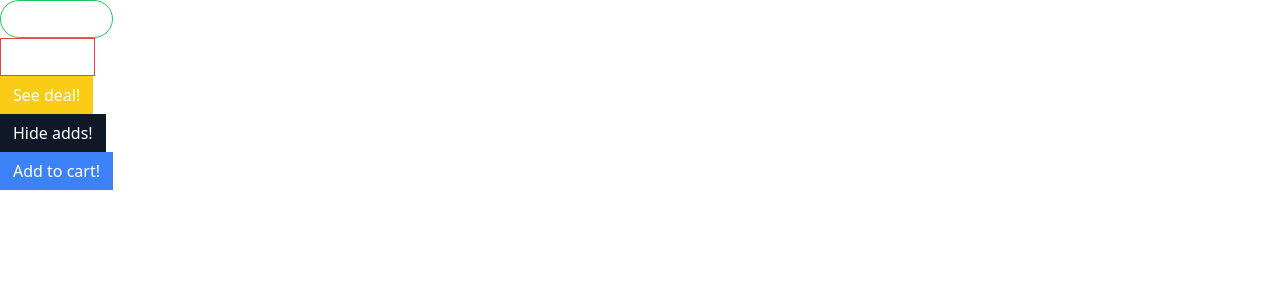
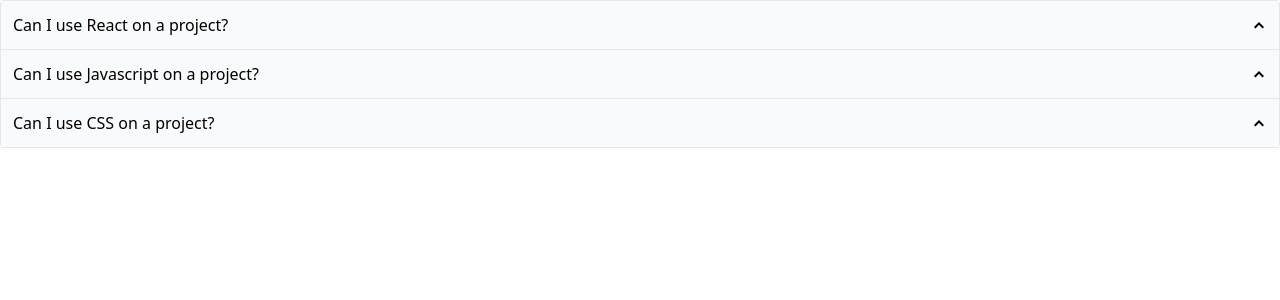
Before and after one commit to DianaPalafox/Components, a React (Create React App) app in the folder comps/: page /accordion in a window 1280 px wide. Shown: the top 300 px of the page. Built offline with nearby package versions, Linux system fonts and the light colour scheme.

Commit message:
Finish accordion

```diff
--- a/comps/src/App.js
+++ b/comps/src/App.js
@@ -1,26 +1,28 @@
-import { GoBell } from 'react-icons/go'
-import Button from "./Button";
+import Accordion from './components/Accordion'
 
 function App() {
+    const items = [
+        {
+            id: '1',
+            label:'Can I use React on a project?',
+            content: 'You can use React on any project you want'
+        },
+        {
+            id:'2',
+            label:'Can I use Javascript on a project?',
+            content: 'You can use Javascript on any project you want'
+        },
+        {
+            id:'3',
+            label:'Can I use CSS on a project?',
+            content: 'You can use CSS on any project you want'
+        }
+    ]
+
     return(
-        <div>
-            <div>
-                <Button success rounded outline><GoBell className='mr-1'/>Click me!</Button>
-            </div>
-            <div>
-                <Button danger outline>Buy now!</Button>
-            </div>
-            <div>
-                <Button warning>See deal!</Button>
-            </div>
-            <div>
-                <Button secondary>Hide adds!</Button>
-            </div>
-            <div>
-                <Button primary>Add to cart!</Button>
-            </div>
-        </div>
+        <Accordion items={items} />
     )
+
 }
 
 export default App;
--- /dev/null
+++ b/comps/src/components/Accordion.js
@@ -0,0 +1,37 @@
+import { useState } from 'react'
+import { GoChevronDown, GoChevronUp } from 'react-icons/go'
+
+function Accordion({ items }) {
+    const [expandedIndex, setExpandedIndex] = useState(-1)
+
+    const handleClick = (nextIndex) => {
+        if(expandedIndex === nextIndex){
+            setExpandedIndex(-1)
+        }else {
+            setExpandedIndex(nextIndex);
+        }
+      };
+
+    const renderedItems = items.map((item, index) => {
+        const isExpanded = index === expandedIndex;
+
+        const icon = (
+            <span>{isExpanded ? <GoChevronDown /> : <GoChevronUp />}</span>
+        );
+
+        return (
+            <div key={item.id}>
+                <div className='flex justify-between p-3 bg-gray-50 border-b items-center cursor-pointer' onClick={() => handleClick(index)}>{item.label} {icon}</div>
+                {isExpanded && <div className='border-b p-5'>{item.content}</div>}
+            </div>
+        )
+    })
+
+    return(
+        <div className='border-x border-t rounded'>
+            {renderedItems}
+        </div>
+    )
+}
+
+export default Accordion
--- /dev/null
+++ b/comps/src/pages/ButtonPage.js
@@ -0,0 +1,26 @@
+import { GoBell } from 'react-icons/go'
+import Button from "../components/Button";
+
+function ButtonPage() {
+    return(
+        <div>
+            <div>
+                <Button success rounded outline><GoBell className='mr-1'/>Click me!</Button>
+            </div>
+            <div>
+                <Button danger outline>Buy now!</Button>
+            </div>
+            <div>
+                <Button warning>See deal!</Button>
+            </div>
+            <div>
+                <Button secondary>Hide adds!</Button>
+            </div>
+            <div>
+                <Button primary>Add to cart!</Button>
+            </div>
+        </div>
+    )
+}
+
+export default ButtonPage;
```
Also changed, not shown: comps/src/components/Button.js (renamed from comps/src/Button.js).
